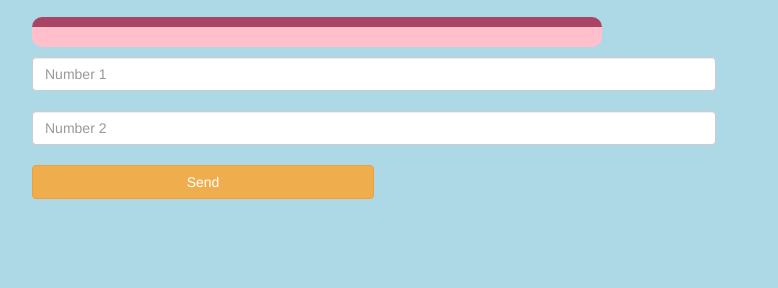
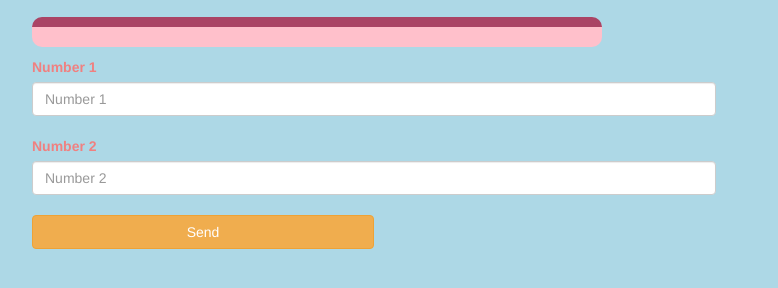
Before and after one commit to CHARITAH/Math-Quiz-Game-2, a plain HTML site: page quiz_game_page.html in a window 1280 px wide. Shown: the part 106-394 px from the top of the page, without its empty margins (38-816 px from the left). Drawn offline with nearby package versions, Linux system fonts and the light colour scheme.

Commit message:
Add files via upload

```diff
--- a/quiz_game_page.html
+++ b/quiz_game_page.html
@@ -24,9 +24,10 @@
 		<br>
 		<br>
 </center>
-
+<label><b style="color:lightcoral">Number 1</b></label>
 <input type="text" id="word" class="form-control" placeholder="Number 1">
 	<br>
+	<label><b style="color:lightcoral">Number 2</b></label>
 	<input type="text" id="word" class="form-control" placeholder="Number 2">
 	<br>
 	<button onclick="send()" class="btn btn-warning" style="width: 30%;">Send</button>
```
